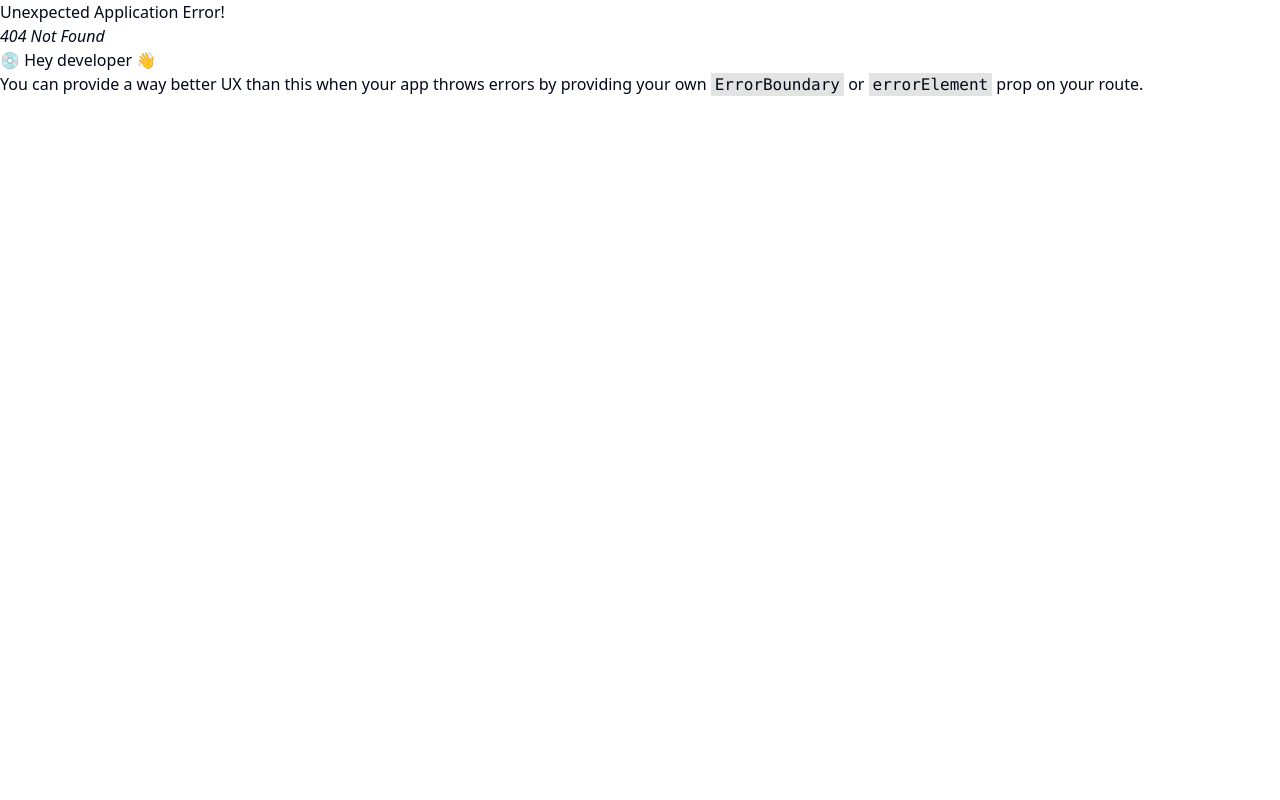
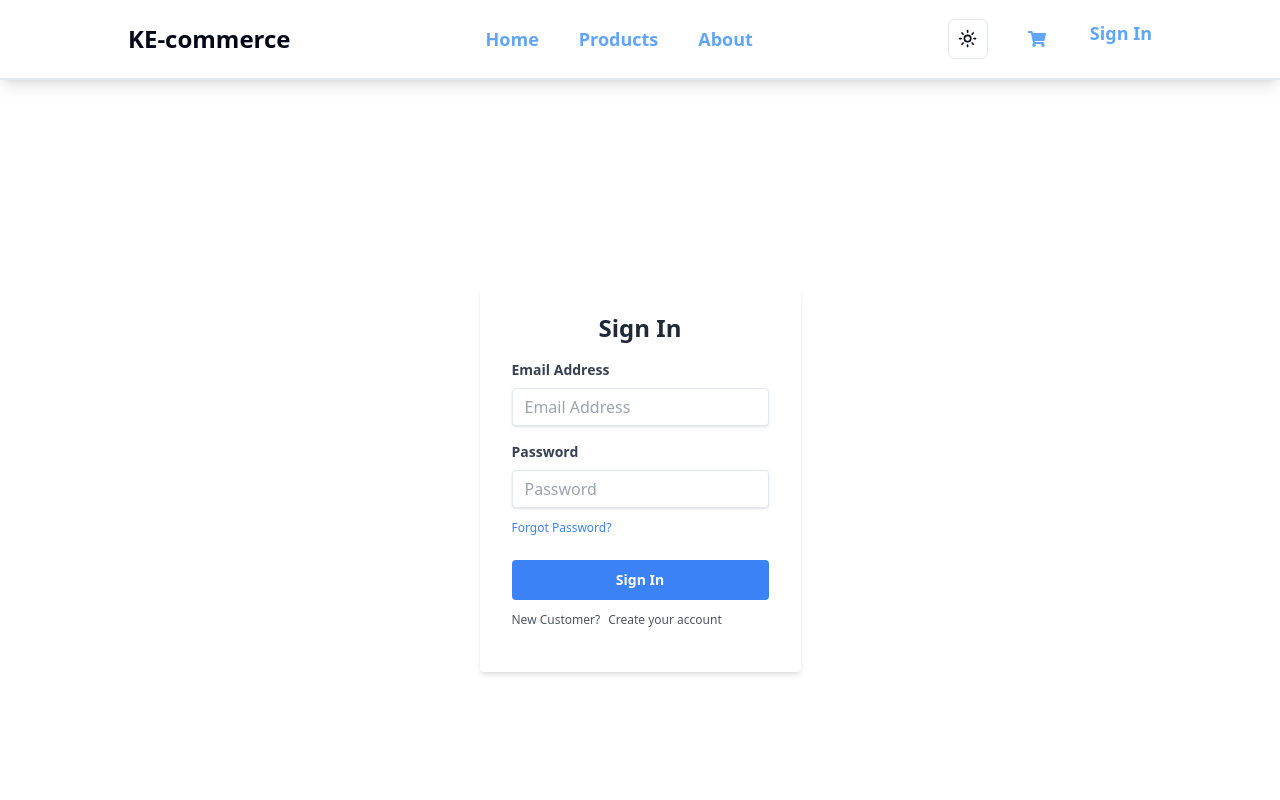
Before and after one commit to kausik10/e-commerce, a React (Vite) app in the folder frontend/: page /signin in a window 1280 px wide. Before the commit this address had no page. Shown: the top 800 px of the page. Built offline with nearby package versions, Linux system fonts and the light colour scheme.

Commit message:
feat: implemented signin page with verification

```diff
--- a/frontend/src/Store.tsx
+++ b/frontend/src/Store.tsx
@@ -1,12 +1,17 @@
 import React from "react";
 import { Cart, CartItem } from "./type/Cart";
+import { UserInfo } from "./type/UserInfo";
 
 type AppState = {
   cart: Cart;
+  userInfo?: UserInfo;
 };
 
 type StoreProviderProps = React.PropsWithChildren<{}>;
 const initialState: AppState = {
+  userInfo: localStorage.getItem("userInfo")
+    ? JSON.parse(localStorage.getItem("userInfo")!)
+    : null,
   cart: {
     cartItems: localStorage.getItem("cartItems")
       ? JSON.parse(localStorage.getItem("cartItems")!)
@@ -26,19 +31,23 @@ const initialState: AppState = {
 
 type Action =
   | { type: "ADD_TO_CART"; payload: CartItem }
-  | { type: "REMOVE_FROM_CART"; payload: CartItem };
+  | { type: "REMOVE_FROM_CART"; payload: CartItem }
+  | { type: "USER_SIGNIN"; payload: UserInfo }
+  | { type: "USER_SIGNOUT" };
 
 function reducer(state: AppState, action: Action): AppState {
-  let newItem, existItem, cartItems;
+  let newItem: CartItem;
+  let existItem: CartItem | undefined;
+  let cartItems: CartItem[] | undefined;
   switch (action.type) {
     case "ADD_TO_CART":
       newItem = action.payload;
       existItem = state.cart.cartItems.find(
-        (item: CartItem) => item._id === newItem._id
+        (item: CartItem) => item._id === newItem._id,
       );
       cartItems = existItem
         ? state.cart.cartItems.map((item: CartItem) =>
-            item._id === existItem._id ? newItem : item
+            item._id === existItem._id ? newItem : item,
           )
         : [...state.cart.cartItems, newItem];
       localStorage.setItem("cartItems", JSON.stringify(cartItems));
@@ -46,10 +55,31 @@ function reducer(state: AppState, action: Action): AppState {
       return { ...state, cart: { ...state.cart, cartItems } };
     case "REMOVE_FROM_CART":
       cartItems = state.cart.cartItems.filter(
-        (item: CartItem) => item._id !== action.payload._id
+        (item: CartItem) => item._id !== action.payload._id,
       );
       localStorage.setItem("cartItems", JSON.stringify(cartItems));
       return { ...state, cart: { ...state.cart, cartItems } };
+    case "USER_SIGNIN":
+      return { ...state, userInfo: action.payload };
+    case "USER_SIGNOUT":
+      return {
+        ...state,
+        cart: {
+          cartItems: [],
+          paymentMethod: "E Sewa",
+          shippingAddress: {
+            fullName: "",
+            address: "",
+            city: "",
+            postalCode: "",
+            country: "",
+          },
+          itemsPrice: 0,
+          shippingPrice: 0,
+          taxPrice: 0,
+          totalPrice: 0,
+        },
+      };
     default:
       return state;
   }
@@ -62,7 +92,7 @@ const Store = React.createContext({
 function StoreProvider(props: StoreProviderProps) {
   const [state, dispatch] = React.useReducer<React.Reducer<AppState, Action>>(
     reducer,
-    initialState
+    initialState,
   );
 
   return <Store.Provider value={{ state, dispatch }} {...props} />;
--- a/frontend/src/components/Navbar.tsx
+++ b/frontend/src/components/Navbar.tsx
@@ -2,6 +2,7 @@ import React from "react";
 import { NavItems } from "../type/NavItems";
 import { ModeToggle } from "./mode-toggle";
 import CartLabel from "./CartLabel";
+import SignInInfo from "./SignInInfo";
 import { Link } from "react-router-dom";
 const navItems: NavItems[] = [
   { id: 1, label: "Home" },
@@ -28,9 +29,10 @@ const Navbar = () => {
         <ul className="style-none flex sm:gap-3 lg:gap-10">
           <ModeToggle />
           <CartLabel />
-          <a className="text-blue-400 text-lg font-semibold hover:underline hover:text-blue-300 cursor-pointer">
-            Sign In
-          </a>
+          <SignInInfo />
+          {/* <a className="text-blue-400 text-lg font-semibold hover:underline hover:text-blue-300 cursor-pointer"> */}
+          {/*   Sign In */}
+          {/* </a> */}
         </ul>
       </nav>
     </header>
--- /dev/null
+++ b/frontend/src/components/SignInInfo.tsx
@@ -0,0 +1,68 @@
+"use client";
+import React from "react";
+
+import { Link } from "react-router-dom";
+import { Store } from "@/Store";
+
+import { Button } from "@/component/ui/button";
+import {
+  DropdownMenu,
+  DropdownMenuContent,
+  DropdownMenuRadioGroup,
+  DropdownMenuRadioItem,
+  DropdownMenuSeparator,
+  DropdownMenuTrigger,
+} from "@/component/ui/dropdown-menu";
+
+export default function SignInInfo() {
+  const { state, dispatch } = React.useContext(Store);
+  const { userInfo } = state;
+
+  const signOutHandler = () => {
+    dispatch({ type: "USER_SIGNOUT" });
+    localStorage.removeItem("userInfo");
+    localStorage.removeItem("cartItems");
+    localStorage.removeItem("shippingAddress");
+    localStorage.removeItem("paymentMethod");
+    window.location.href = "/signin";
+  };
+  const [position, setPosition] = React.useState("bottom");
+  return (
+    <>
+      {userInfo ? (
+        <DropdownMenu>
+          <DropdownMenuTrigger asChild>
+            <Button variant="outline">{userInfo.name}</Button>
+          </DropdownMenuTrigger>
+          <DropdownMenuContent className="w-56">
+            <DropdownMenuSeparator />
+            <DropdownMenuRadioGroup
+              value={position}
+              onValueChange={setPosition}
+            >
+              <DropdownMenuRadioItem value="top">
+                {userInfo.name}
+              </DropdownMenuRadioItem>
+
+              <DropdownMenuSeparator />
+              <Link
+                className="ml-8 text-xs font-semibold  hover:text-gray-500 cursor-pointer"
+                to="#signout"
+                onClick={signOutHandler}
+              >
+                Sign Out{" "}
+              </Link>
+            </DropdownMenuRadioGroup>
+          </DropdownMenuContent>
+        </DropdownMenu>
+      ) : (
+        <Link
+          className="text-blue-400 text-lg font-semibold hover:underline hover:text-blue-300 cursor-pointer"
+          to="/signin"
+        >
+          Sign In
+        </Link>
+      )}
+    </>
+  );
+}
--- /dev/null
+++ b/frontend/src/hooks/userHooks.ts
@@ -0,0 +1,16 @@
+import apiClient from "@/apiClient";
+import { UserInfo } from "@/type/UserInfo";
+import { useMutation } from "@tanstack/react-query";
+
+export const useSigninMutation = () =>
+  useMutation({
+    mutationFn: async ({
+      email,
+      password,
+    }: {
+      email: string;
+      password: string;
+    }) =>
+      (await apiClient.post<UserInfo>(`api/users/signin`, { email, password }))
+        .data,
+  });
--- a/frontend/src/main.tsx
+++ b/frontend/src/main.tsx
@@ -11,6 +11,7 @@ import { ReactQueryDevtools } from "@tanstack/react-query-devtools";
 import { ThemeProvider } from "./components/theme-provider.tsx";
 import { StoreProvider } from "./Store.tsx";
 import CartPage from "./pages/CartPage.tsx";
+import SignIn from "./pages/SignIn.tsx";
 
 const router = createBrowserRouter([
   {
@@ -28,6 +29,10 @@ const router = createBrowserRouter([
       {
         path: "cart",
         element: <CartPage />,
+      },
+      {
+        path: "signin",
+        element: <SignIn />,
       },
     ],
   },
--- a/frontend/src/pages/CartPage.tsx
+++ b/frontend/src/pages/CartPage.tsx
@@ -32,7 +32,7 @@ const CartPage = () => {
     });
   };
   const checkOutHandler = () => {
-    navigate("/login?redirect=/shipping");
+    navigate("/signin?redirect=/shipping");
   };
   const removeItemHandler = (item: CartItem) => {
     dispatch({ type: "REMOVE_FROM_CART", payload: item });
--- /dev/null
+++ b/frontend/src/pages/SignIn.tsx
@@ -0,0 +1,123 @@
+import { Store } from "@/Store";
+import { Button } from "@/component/ui/button";
+import { toast } from "@/component/ui/use-toast";
+import LoadingBox from "@/components/LoadingBox";
+import { useSigninMutation } from "@/hooks/userHooks";
+import { ApiError } from "@/type/ApiErros";
+import { getError } from "@/utils";
+import { Link } from "react-router-dom";
+import React, { useContext, useEffect, useState } from "react";
+import { useLocation, useNavigate } from "react-router-dom";
+
+const SignIn = () => {
+  const navigate = useNavigate();
+  const { search } = useLocation();
+  const redirectInUrl = new URLSearchParams(search).get("redirect");
+
+  const redirect = redirectInUrl ? redirectInUrl : "/";
+
+  const [email, setEmail] = useState("");
+  const [password, setPassword] = useState("");
+
+  const { state, dispatch } = useContext(Store);
+  const { userInfo } = state;
+
+  const { mutateAsync: signin, isLoading } = useSigninMutation();
+
+  const submitHandler = async (e: React.SyntheticEvent) => {
+    e.preventDefault();
+    try {
+      const data = await signin({ email, password });
+      dispatch({ type: "USER_SIGNIN", payload: data });
+      localStorage.setItem("userInfo", JSON.stringify(data));
+      navigate(redirect || "/");
+    } catch (err) {
+      toast({
+        title: "Error",
+        variant: "destructive",
+        description: getError(err as ApiError),
+      });
+    }
+  };
+
+  useEffect(() => {
+    if (userInfo) {
+      navigate(redirect);
+    }
+  }, [navigate, redirect, userInfo]);
+
+  return (
+    <>
+      <div className="flex flex-1 justify-center items-center h-screen ">
+        <form
+          className="bg-white shadow-md rounded px-8 pt-6 pb-8 mb-4 flex flex-col "
+          onSubmit={submitHandler}
+        >
+          <h2 className="text-2xl mb-4 font-bold text-gray-800 text-center">
+            Sign In
+          </h2>
+          <div className="mb-4">
+            <label
+              className="block text-gray-700 text-sm font-bold mb-2"
+              htmlFor="email"
+            >
+              Email Address
+            </label>
+            <input
+              className="shadow appearance-none border rounded w-full py-2 px-3 text-gray-700 leading-tight focus:outline-none focus:shadow-outline"
+              id="email"
+              type="email"
+              placeholder="Email Address"
+              onChange={(e) => setEmail(e.target.value)}
+              required
+            />
+          </div>
+          <div className="mb-6">
+            <label
+              className="block text-gray-700 text-sm font-bold mb-2"
+              htmlFor="password"
+            >
+              Password
+            </label>
+            <input
+              className="shadow appearance-none border rounded w-full py-2 px-3 text-gray-700 mb-3 leading-tight focus:outline-none focus:shadow-outline"
+              id="password"
+              type="password"
+              placeholder="Password"
+              onChange={(e) => setPassword(e.target.value)}
+              required
+            />
+            <p className="text-xs text-gray-600 flex items-center">
+              <a href="#" className="text-blue-500 hover:text-blue-700">
+                Forgot Password?
+              </a>
+            </p>
+          </div>
+          <div className="flex items-center justify-center">
+            <Button
+              disabled={isLoading}
+              className="bg-blue-500 hover:bg-blue-700 w-full text-white font-bold py-2 px-4 rounded focus:outline-none focus:shadow-outline"
+              type="submit"
+            >
+              Sign In
+            </Button>
+            {isLoading && <LoadingBox />}
+          </div>
+          <div className=" mt-3 mb-3">
+            <p className="text-xs text-gray-600 flex items-center">
+              New Customer?{" "}
+              <Link
+                to={`/signup?redirect=${redirect}`}
+                className="ml-2 text-black-500 hover:text-blue-700 hover:underline"
+              >
+                Create your account
+              </Link>
+            </p>
+          </div>
+        </form>
+      </div>
+    </>
+  );
+};
+
+export default SignIn;
--- /dev/null
+++ b/frontend/src/type/UserInfo.ts
@@ -0,0 +1,6 @@
+export type UserInfo = {
+  name: string;
+  email: string;
+  token: string;
+  isAdmin: boolean;
+};
```
